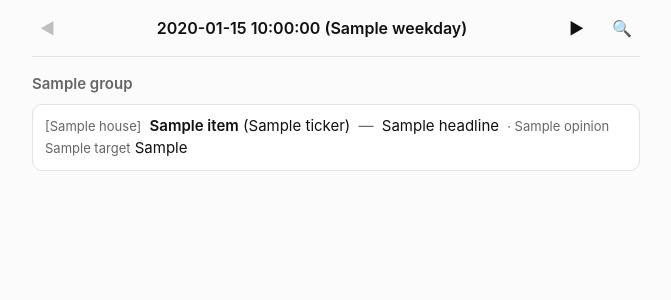
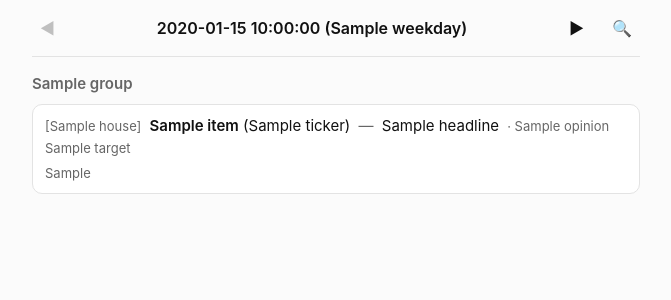
Before and after one commit to regrow1123/market-digest, a Python web app: template market_digest/web/templates/card_page.html.j2 in a window 1280 px wide. Shown: the top 300 px of the page, without its empty margins (304-975 px from the left). Run offline with Jinja, Linux system fonts and the light colour scheme; the template is opened without the code that fills it: most values are stand-ins (such as "Sample title", 1, 10 or a date in 2020).

Commit message:
feat(web): style company blurb on card and detail

```diff
--- a/market_digest/web/assets/style.css
+++ b/market_digest/web/assets/style.css
@@ -99,3 +99,17 @@ article .source a { color: var(--accent); }
 
 p.empty { color: var(--muted); text-align: center; margin: 48px 0; }
 p.subtitle { color: var(--muted); font-size: 14px; }
+
+a.card .blurb {
+  display: block;
+  margin-top: 4px;
+  color: var(--muted);
+  font-size: 13px;
+  font-weight: normal;
+}
+
+article .blurb {
+  color: var(--muted);
+  font-size: 14px;
+  margin: 0 0 12px;
+}
```
